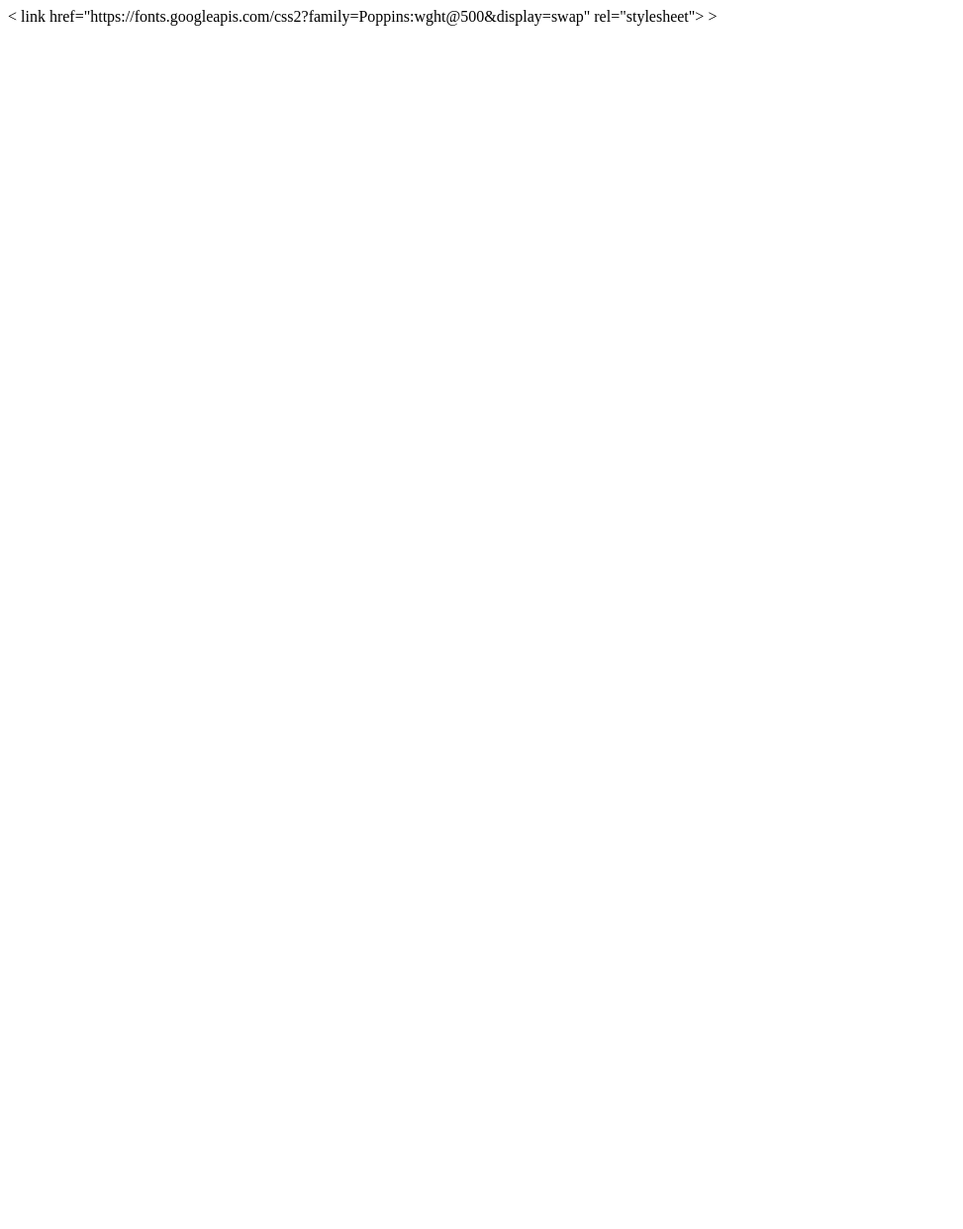
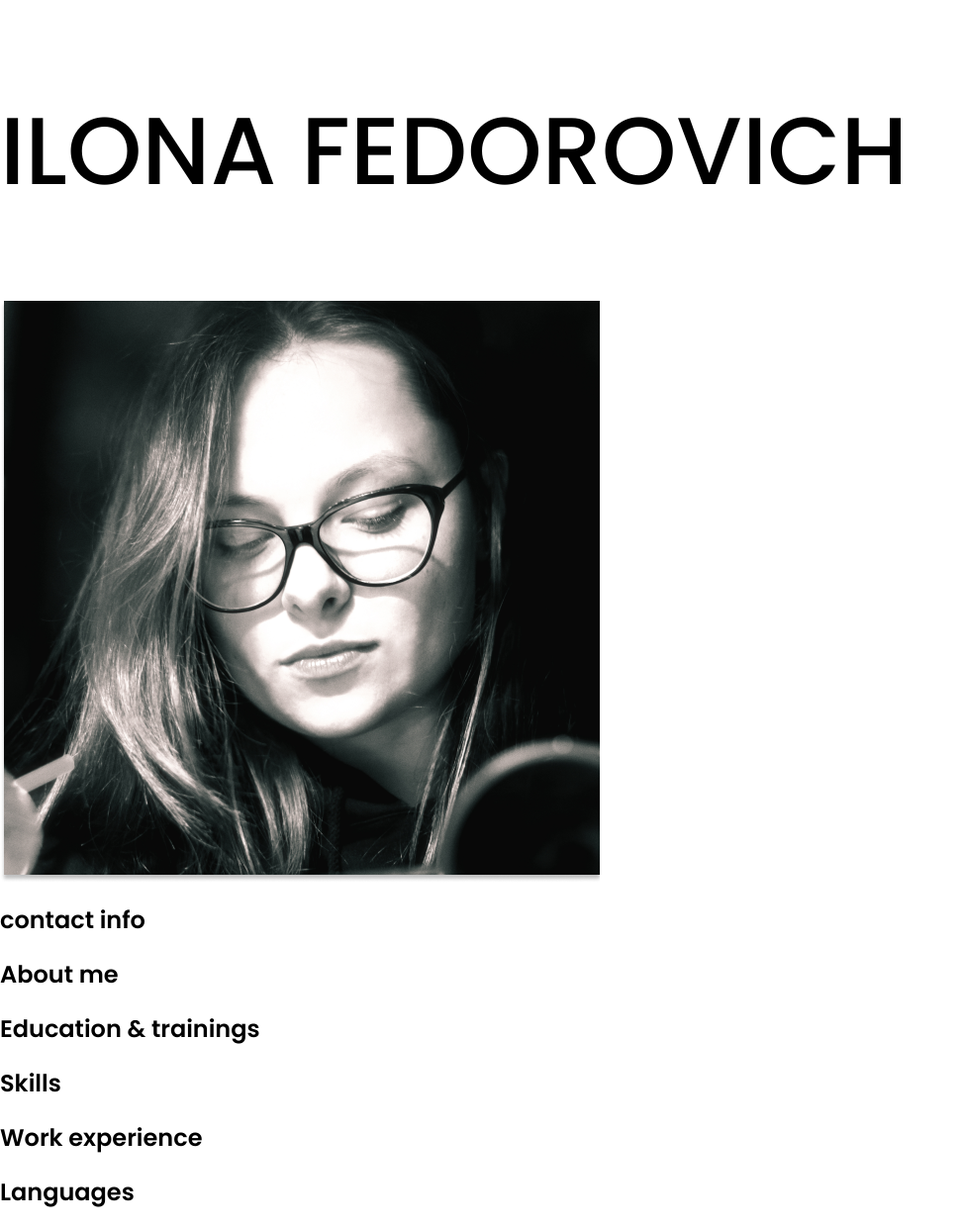
Before and after one commit to IlonaFedo/rsschool-cv, a plain HTML site: page index.html in a window 1280 px wide. Shown: the whole page at 99% size, without its empty margins (0-973 px from the left). Before the commit the page ends 800 px from the top, so only its background shows below. Drawn offline with Linux system fonts and the light colour scheme.

Commit message:
feat: add main structure

```diff
--- a/index.html
+++ b/index.html
@@ -3,25 +3,49 @@
       CV
    </title>
    <lang="en">
-   </lang>
    <link rel="stylesheet" href="style.css">
    <link rel="icon" href="assets/favicon.ico">
    <link rel="preconnect" href="https://fonts.googleapis.com">
-   <link rel="preconnect" href="https://fonts.gstatic.com" crossorigin><
-      link href="https://fonts.googleapis.com/css2?family=Poppins:wght@500&display=swap" rel="stylesheet">
+   <link rel="preconnect" href="https://fonts.gstatic.com" crossorigin>
+   <link href="https://fonts.googleapis.com/css2?family=Poppins:wght@500&display=swap" rel="stylesheet">
    <link rel="preconnect" href="https://fonts.googleapis.com">
    <link rel="preconnect" href="https://fonts.gstatic.com" crossorigin>
    <link href="https://fonts.googleapis.com/css2?family=Poppins:wght@500;600&display=swap" rel="stylesheet">
-
-</head>>
-
-
+</head>
    <body>
 <header class="header">
+   <div class="container">
+
+   </div>
 </header>
 <main class="main">
+   <div class="container">
+      <section class="section" id="profile">
+         <h1 class="section-title">Ilona Fedorovich</h1>
+         <img title="student-cv-photo" alt="ilona fedorovich cv-photo" src="/assets/img/photo.png"
+      </section>
+      <section class="section" id="contacts">
+         <h2>contact info</h2>
+      </section>
+      <section class="section" id="summary">
+         <h2>About me</h2>
+      </section>
+      <section class="section" id="education">
+         <h2>Education & trainings</h2>
+      </section>
+      <section class="section" id="skills">
+         <h2>Skills</h2>
+      </section>
+      <section class="section" id="work">
+         <h2>Work experience</h2>
+         <section class="section" id="languages">
+            <h2>Languages</h2>
+      </section>
+   </div>
 </main>
 <footer class="footer">
+   <div class="container">
 
+   </div>
 </footer>
    </body>
--- a/style.css
+++ b/style.css
@@ -1,3 +1,20 @@
 body {
-   font-style: 'Poppins', Sans-serif;
+   font-family: 'Poppins', sans-serif;
+   min-height: 100vh;
+   padding: 0;
+   margin: 0;
+   display: flex;
+   flex-direction: column;
+   justify-content: space-between;
 }
+
+.container {
+   max-width: 1920;
+   margin: 0 auto;
+}
+
+.section-title {
+   font-size:6rem;
+   text-transform: uppercase;
+   font-weight: 500;
+}
```
